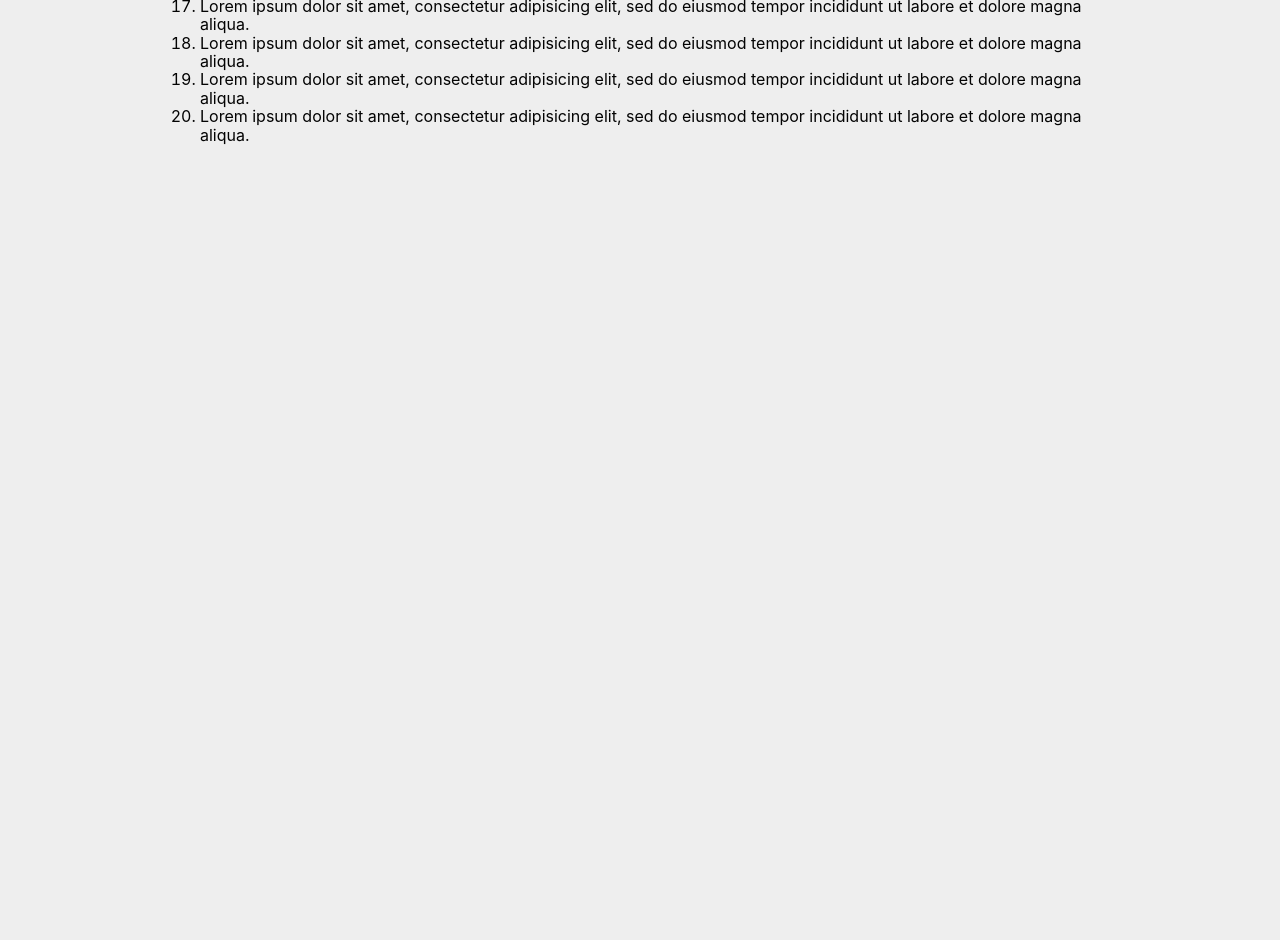
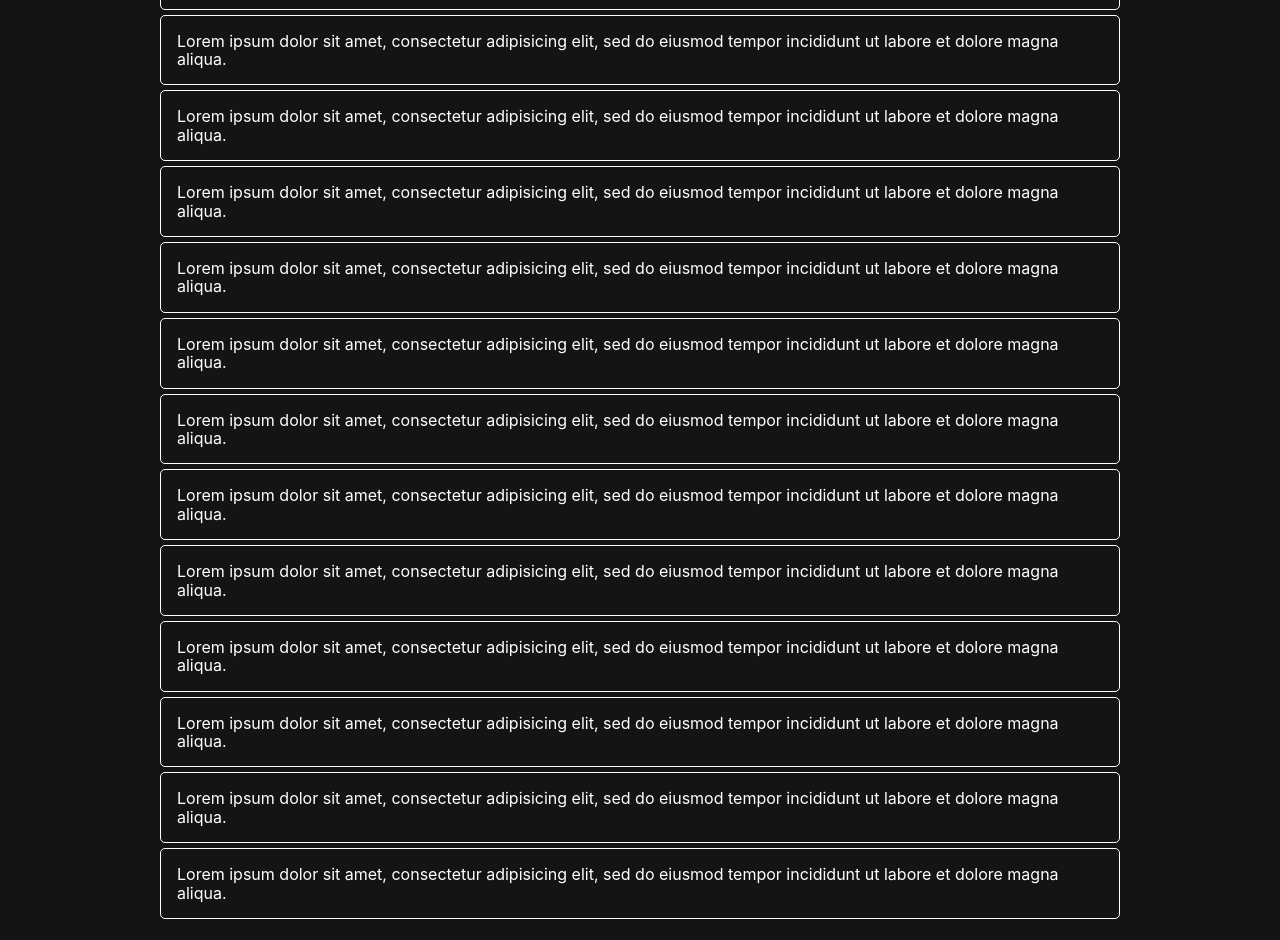
Before and after one commit to gasparnd/media-player-plugin, a website built with Parcel: page website/index.html in a window 1280 px wide. Shown: the part 1413-2353 px from the top of the page. Before the commit the page ends 1589 px from the top, so only its background shows below. Built offline with nearby package versions, Linux system fonts and the light colour scheme; what @gasparnd/mediaplayer would draw is missing.

Commit message:
Change website style

```diff
--- a/website/assets/index.css
+++ b/website/assets/index.css
@@ -5,8 +5,8 @@
 }
 
 body {
-  background: #eeeeee;
-  color: #030303;
+  background: #141414;
+  color: white;
   font-family: -apple-system, BlinkMacSystemFont, 'Segoe UI', Roboto, Oxygen,
     Ubuntu, Cantarell, 'Open Sans', 'Helvetica Neue', sans-serif;
 }
@@ -14,7 +14,7 @@ body {
 header {
   text-align: center;
   padding: 3rem 0;
-  background-image: linear-gradient(120deg, #f093fb 0%, #f5576c 100%);
+  background: #141414;
   color: white;
 }
 
@@ -35,6 +35,19 @@ main {
 
 .movie {
   width: 100%;
+}
+
+.Coments-list, .Coments-list li{
+  margin: 0;
+  padding: 0;
+  list-style: none;
+}
+
+.Coments-list li {
+  border: 1px solid white;
+  border-radius: 5px;
+  padding: 1rem;
+  margin: 5px 0;
 }
 
 .ads {
--- a/website/index.html
+++ b/website/index.html
@@ -23,9 +23,9 @@
       <button id="playButton">Play/Pause</button>
       <button id="muteButton">Mute/Unmute</button>
 
-      <div>
+      <div class="Coments">
         <h3>Coments</h3>
-        <ol>
+        <ol class="Coments-list">
           <li>Lorem ipsum dolor sit amet, consectetur adipisicing elit, sed do eiusmod
         tempor incididunt ut labore et dolore magna aliqua.</li>
           <li>Lorem ipsum dolor sit amet, consectetur adipisicing elit, sed do eiusmod
```
